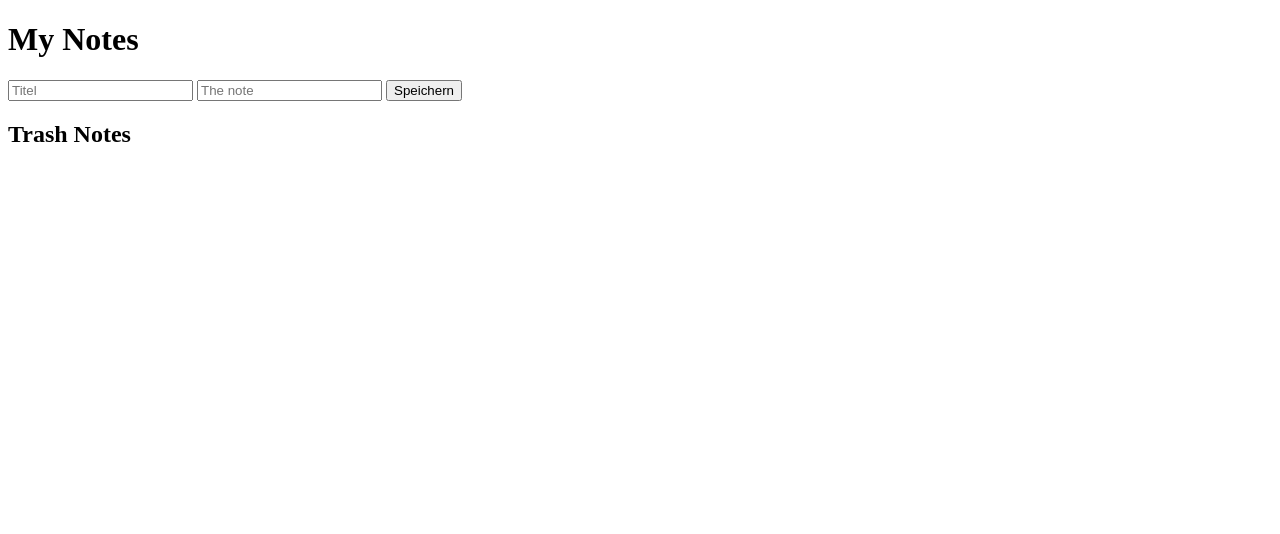
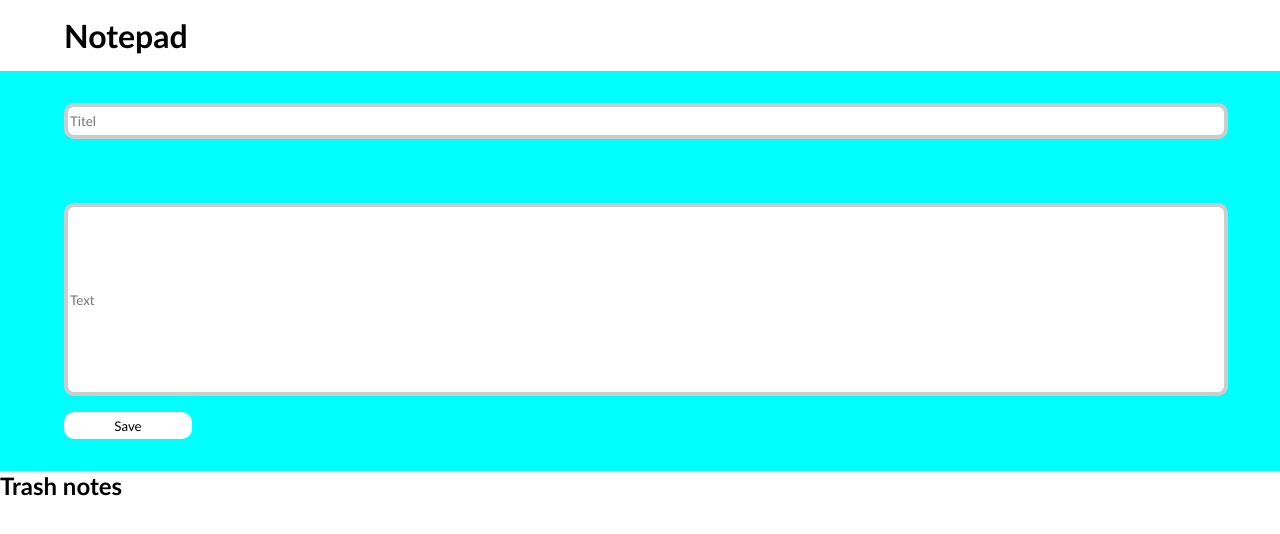
Before and after one commit to AmasMovsisian/Notes, a plain HTML site: page index.html in a window 1280 px wide. Drawn offline with Linux system fonts and the light colour scheme.

Commit message:
added some css styles

```diff
--- a/index.html
+++ b/index.html
@@ -1,25 +1,37 @@
 <!DOCTYPE html>
 <html lang="en">
+
 <head>
     <meta charset="UTF-8">
     <meta name="viewport" content="width=device-width, initial-scale=1.0">
     <link rel="stylesheet" href="./style.css">
+    <link rel="stylesheet" href="./styles/assets.css">
+    <link rel="stylesheet" href="./styles/note.css">
+    <link rel="stylesheet" href="./styles/standart.css">
     <script src="./script.js"></script>
-    <title>Notes</title>
+    <title>Notepad</title>
 </head>
+
 <body onload="init()">
-    <h1>My Notes</h1>
 
-    <input type="text" id="titelNotes" placeholder="Titel">
-    <input type="text" id="inputNotes" placeholder="The note">
+    <main class="main">
+        <h1 class="headlining">Notepad</h1>
 
-    <button id="saveNotes" onclick="saveNotes()">Speichern</button>
+        <section class="main_input_ref">
+            <input type="text" id="titelNotes" placeholder="Titel" class="input_titel">
+            <input type="text" id="inputNotes" placeholder="Text" class="input_text">
+            <button id="saveNotes" onclick="saveNotes()" class="save_btn">Save</button>
+        </section>
 
-     <div id="content"></div>
+        <div id="content" class="main_content"></div>
 
-     <h2>Trash Notes</h2>
+        <h2 class="subheadlining">Trash notes</h2>
 
-     <div id="trashContent"></div>
+        <section id="trashContent" class="trash_content"></section>
+
+    </main>
+
 
 </body>
+
 </html>
--- a/script.js
+++ b/script.js
@@ -63,7 +63,7 @@ function renderTrashNotes() {
 
 function getHTMLNotes(indexNotes) {
   return `
-    <h4>${notesTitels[indexNotes]}</h4> <br>
+    <span class="titel_notes">${notesTitels[indexNotes]}</span> <br>
     <p>${notes[indexNotes]}
       <button onclick="deleteNotes(${indexNotes})">X</button>
     </p>
@@ -72,7 +72,7 @@ function getHTMLNotes(indexNotes) {
 
 function getHTMLTrashNotes(indexTrashNotes) {
   return `
-    <h4>${trashNotesTitels[indexTrashNotes]}</h4> <br>
+    <span class="titel_trash_notes">${trashNotesTitels[indexTrashNotes]}</span> <br>
     <p>${trashNotes[indexTrashNotes]}
       <button onclick="deleteNotesFromTrash(${indexTrashNotes})">X</button>
     </p>
@@ -83,16 +83,22 @@ function saveNotes() {
   let inputNotesRef = document.getElementById("inputNotes");
   let titelNotesRef = document.getElementById("titelNotes");
 
+  if(inputNotesRef.value !== "" && titelNotesRef.value !== "") {
+
+
   notes.push(inputNotesRef.value);
   notesTitels.push(titelNotesRef.value);
-
   renderNotes();
 
   inputNotesRef.value = "";
   titelNotesRef.value = "";
+  saveNotesToLocalStorage();
+  } else {
+    alert("Bitte beide Felder ausfüllen!")
+  }
 
-  saveNotesToLocalStorage();
 }
+
 
 function deleteNotes(indexNotes) {
   let deletednotes = notes.splice(indexNotes, 1);
--- a/style.css
+++ b/style.css
@@ -0,0 +1,40 @@
+.headlining{
+    display: flex;
+    justify-content: flex-start;
+    padding-top: 16px;
+    padding-bottom: 16px;
+    padding-left: 64px;
+}
+
+.main_input_ref{
+    display: flex;
+    flex-direction: column;
+    justify-content: flex-start;
+    align-items: flex-start;
+    height: 50vh;
+    background-color: aqua;
+
+}
+
+.input_titel{
+ margin-left: 64px;
+ width: 90%;
+ height: 10%;
+ border-radius: 10px;
+ border-width: 4px;
+ border-style: solid;
+ border-color: rgb(204, 204, 204);
+ margin-top: 32px;
+ margin-bottom: 32px;
+}
+
+.input_text{
+ margin-left: 64px;
+ width: 90%;
+ height: 70%;
+ border-radius: 10px;
+ border-width: 4px;
+ border-style: solid;
+ border-color: rgb(204, 204, 204);
+ margin-top: 32px;
+}
--- /dev/null
+++ b/styles/assets.css
@@ -0,0 +1,10 @@
+.save_btn{
+ width: 10%;
+ height: 10%;
+ border-radius: 10px;
+ border: none;
+ background-color:white;
+ margin-left: 64px;
+ margin-top: 16px;
+ margin-bottom: 32px;
+}
--- /dev/null
+++ b/styles/standart.css
@@ -0,0 +1,11 @@
+*{
+    margin: 0;
+    scroll-behavior: smooth;
+    font-family: 'Gill Sans', 'Gill Sans MT', Calibri, 'Trebuchet MS', sans-serif;
+}
+
+
+
+a{
+    text-decoration: none;
+}
```
Also changed, not shown: styles/note.css (added).
